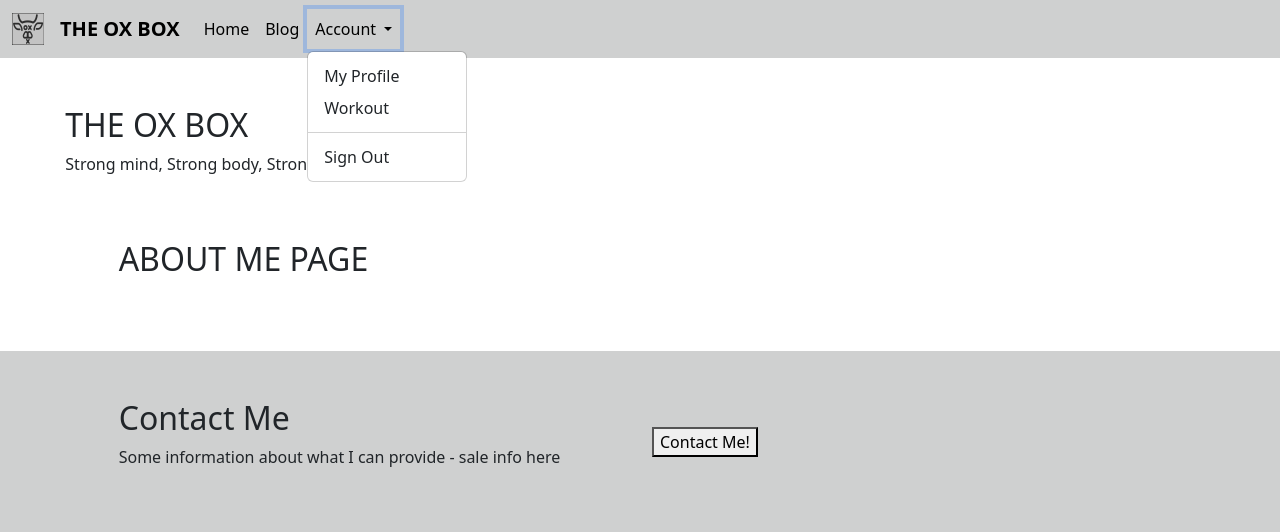
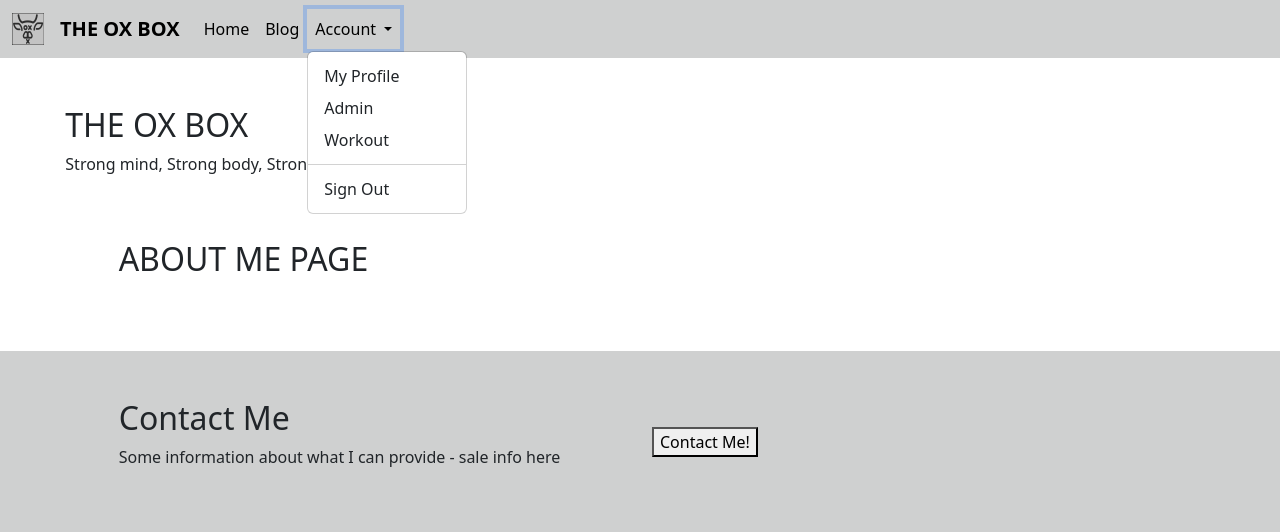
Before and after one commit to CMed01/portfolio-milestone-4, a Django app: page / in a window 1280 px wide, after a click on "Account". Shown: the top 532 px of the page. Run offline with Django 5.2, Linux system fonts and the light colour scheme; the visitor is signed in with stand-in values (Sample User, id 1); data that the repository does not hold is empty; some libraries are stand-ins or nearby versions.

Commit message:
Add admin url to authorised users

```diff
--- a/templates/account/login.html
+++ b/templates/account/login.html
@@ -1,4 +1,5 @@
 {% extends "account/base_entrance.html" %}
+
 {% load i18n %}
 {% load allauth account %}
 {% block head_title %}
--- a/templates/base.html
+++ b/templates/base.html
@@ -1,6 +1,10 @@
 {% load static %}
 {% url 'home' as home_url %}
 {% url 'blog' as blog_url %}
+{% url 'admin' as admin_url %}
+{% url 'account_login' as login_url %}
+{% url 'account_signup' as signup_url %}
+{% url 'account_logout' as logout_url %}
 
 <!DOCTYPE html>
 <html class="h-100" lang="en">
@@ -53,6 +57,28 @@
                         <a class="nav-link" href="{% url 'blog' %}">Blog</a>
                     </li>
                     {% if user.is_authenticated %}
+                    {% if user.is_staff %}
+                    <li class="nav-item dropdown">
+                        <a class="nav-link dropdown-toggle" href="#" id="navbarDropdown" role="button" data-bs-toggle="dropdown" aria-expanded="false">
+                        Account
+                        </a>
+                        <ul class="dropdown-menu" aria-labelledby="navbarDropdown">
+                            <li>
+                                <a class="dropdown-item" href="#">My Profile</a>
+                            </li>
+                            <li>
+                                <a class="dropdown-item" href="{% url 'admin:index' %}">Admin</a>
+                            </li>
+                            <li>
+                                <a class="dropdown-item" href="#">Workout</a>
+                            </li>
+                            <li><hr class="dropdown-divider"></li>
+                            <li>
+                                <a class="dropdown-item" href="{% url 'account_logout' %}">Sign Out</a>
+                            </li>
+                        </ul>
+                    </li>
+                    {% else %}
                     <li class="nav-item dropdown">
                         <a class="nav-link dropdown-toggle" href="#" id="navbarDropdown" role="button" data-bs-toggle="dropdown" aria-expanded="false">
                         Account
@@ -66,18 +92,19 @@
                             </li>
                             <li><hr class="dropdown-divider"></li>
                             <li>
-                                <a class="dropdown-item" href="#">Sign Out</a>
+                                <a class="dropdown-item" href="{% url 'account_logout' %}">Sign Out</a>
                             </li>
                         </ul>
                     </li>
+                    {% endif %}
                     {% else %}
                     <li class="nav-item">
                         <a class="nav-link" aria-current="page"
-                            href="#">Register</a>
+                            href="{% url 'account_signup' %}">Register</a>
                     </li>
                     <li class="nav-item">
                         <a class="nav-link" aria-current="page"
-                            href="#">Login</a>
+                            href="{% url 'account_login' %}">Login</a>
                     </li>
                     {% endif %}
 
--- a/the_ox_box/settings.py
+++ b/the_ox_box/settings.py
@@ -30,7 +30,7 @@ TEMPLATES_DIR = os.path.join(BASE_DIR, 'templates')
 SECRET_KEY = os.environ.get("SECRET_KEY")
 
 # SECURITY WARNING: don't run with debug turned on in production!
-DEBUG = False
+DEBUG = True
 
 ALLOWED_HOSTS = [
     '8000-cmed01-portfoliomilesto-fvpzypb9e6t.ws-eu110.gitpod.io',
--- a/the_ox_box/urls.py
+++ b/the_ox_box/urls.py
@@ -19,7 +19,7 @@ from django.urls import path, include
 
 urlpatterns = [
     path("accounts/", include("allauth.urls")),
-    path('admin/', admin.site.urls),
+    path('admin/', admin.site.urls, name='admin'),
     path('blog/', include("blog.urls"), name='blog-urls'),
     path('summernote/', include('django_summernote.urls')),
     path('', include("about.urls"), name='about-urls'),
```
Also changed, not shown: README.md.
